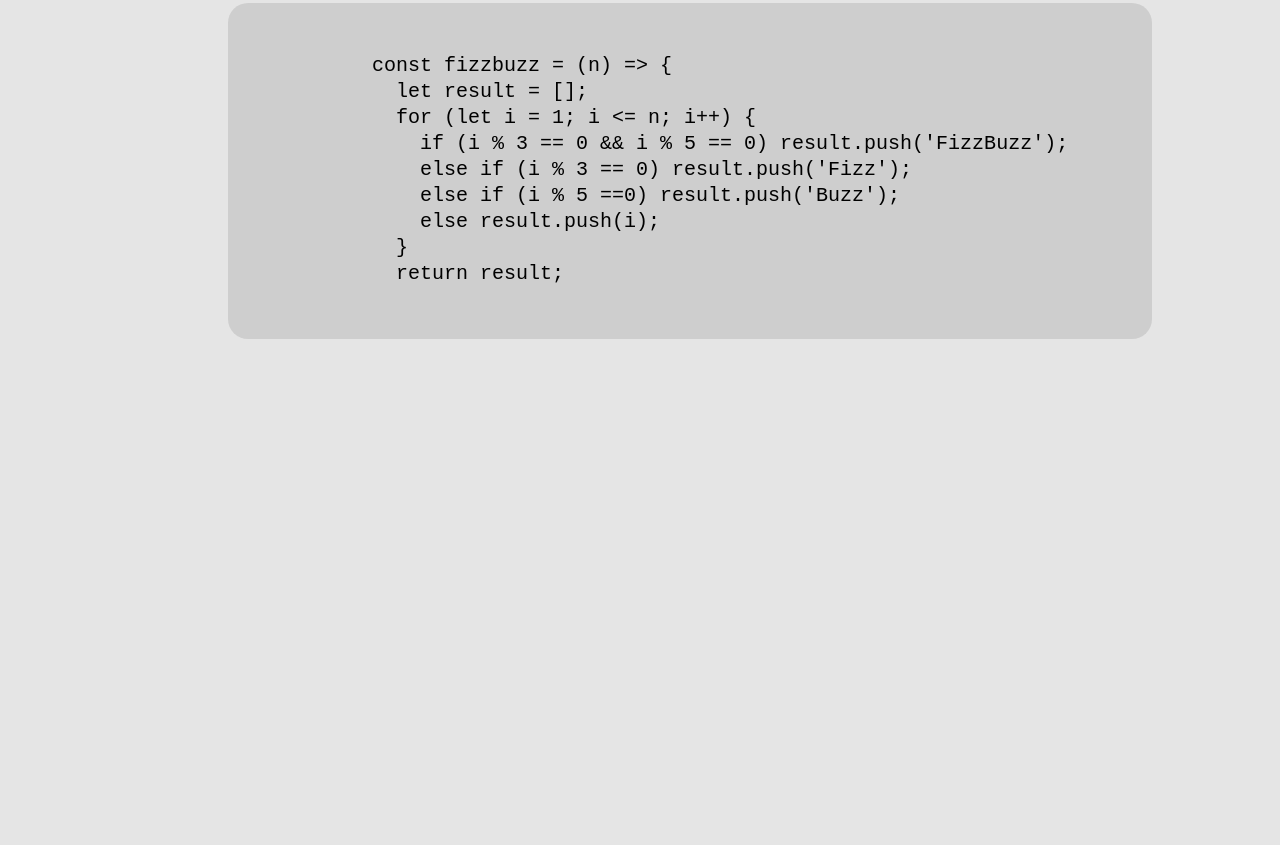
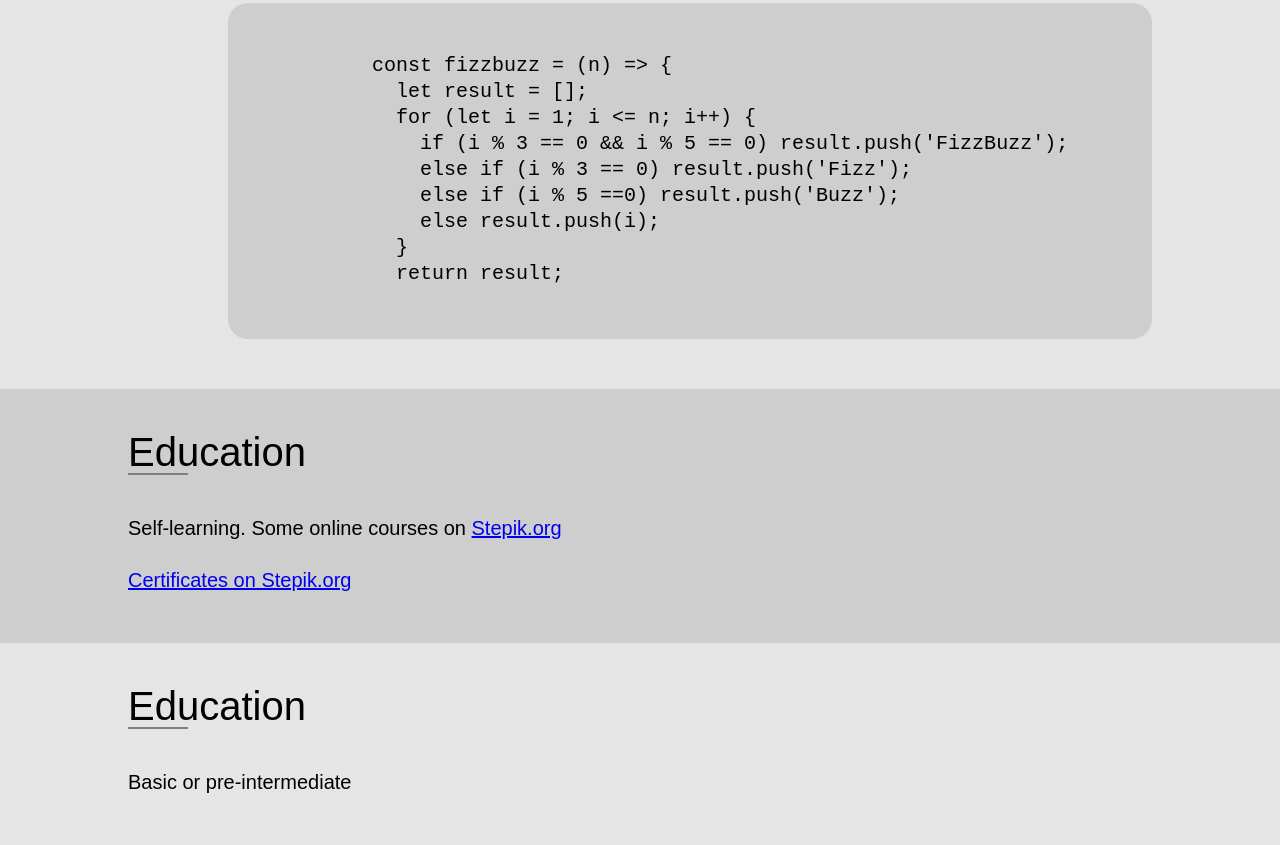
Before and after one commit to Acolapsys/rsschool-cv, a plain HTML site: page dist/index.html in a window 1280 px wide. Shown: the part 1408-2253 px from the top of the page. Before the commit the page ends 1797 px from the top, so only its background shows below. Drawn offline with Linux system fonts and the light colour scheme; files that its build step writes are made by us from their sources; files whose address does not match are found by name.

Commit message:
feat: add example section

```diff
--- a/dist/index.html
+++ b/dist/index.html
@@ -39,17 +39,16 @@
           <div class="header__info">
             <h1 class="header__title">Timur Shakirov</h1>
             <p class="header__text">
-              I started to learning *HTML/CSS/JS* some time ago.
-              I got basic knowleges from some online courses and Youtube. I am
-              looking for knew practices, good school and community.
-              I see myself in the future in programming. <br />
+              I started to learning *HTML/CSS/JS* some time ago. I got basic
+              knowleges from some online courses and Youtube. I am looking for
+              knew practices, good school and community. I see myself in the
+              future in programming. <br />
               Easy learning, like to got new skills. <br />
-              My family is the most important thing in my life, and all i do, i do
-              it for them.<br />
+              My family is the most important thing in my life, and all i do, i
+              do it for them.<br />
               I like sport and go to gym 3 times in a week.
             </p>
           </div>
-
         </div>
       </div>
     </header>
@@ -129,9 +128,27 @@
               }
               return result;
 
-            </pre>
+            </pre
+          >
         </div>
       </div>
     </section>
+    <section class="education">
+      <div class="container">
+        <div class="education__title title">Education</div>
+        <p class="education__text">
+          Self-learning. Some online courses on
+          <a href="http://Stepik.org">Stepik.org</a><br><br>
+          <a href="https://stepik.org/users/273460909/certificates?utm_campaign=moikrug&utm_medium=moikrug&utm_source=moikrug.ru">Certificates on Stepik.org</a>
+        </p>
+      </div>
+    </section>
+    <section id="english" class="english">
+      <div class="container">
+        <div class="education__title title">Education</div>
+        <p class="education__text">Basic or pre-intermediate</p>
+      </div>
+    </section>
+
   </body>
 </html>
--- a/style.css
+++ b/style.css
@@ -150,3 +150,10 @@ section {
 
 
 /* Example section end */
+
+/* Education section start */
+.education {
+
+    background: rgba(0, 0, 0, 0.1);
+}
+/* Education section end */
```
Also changed, not shown: index.html (+25 -8 lines). Lines whose indentation alone changed are shown as unchanged.
